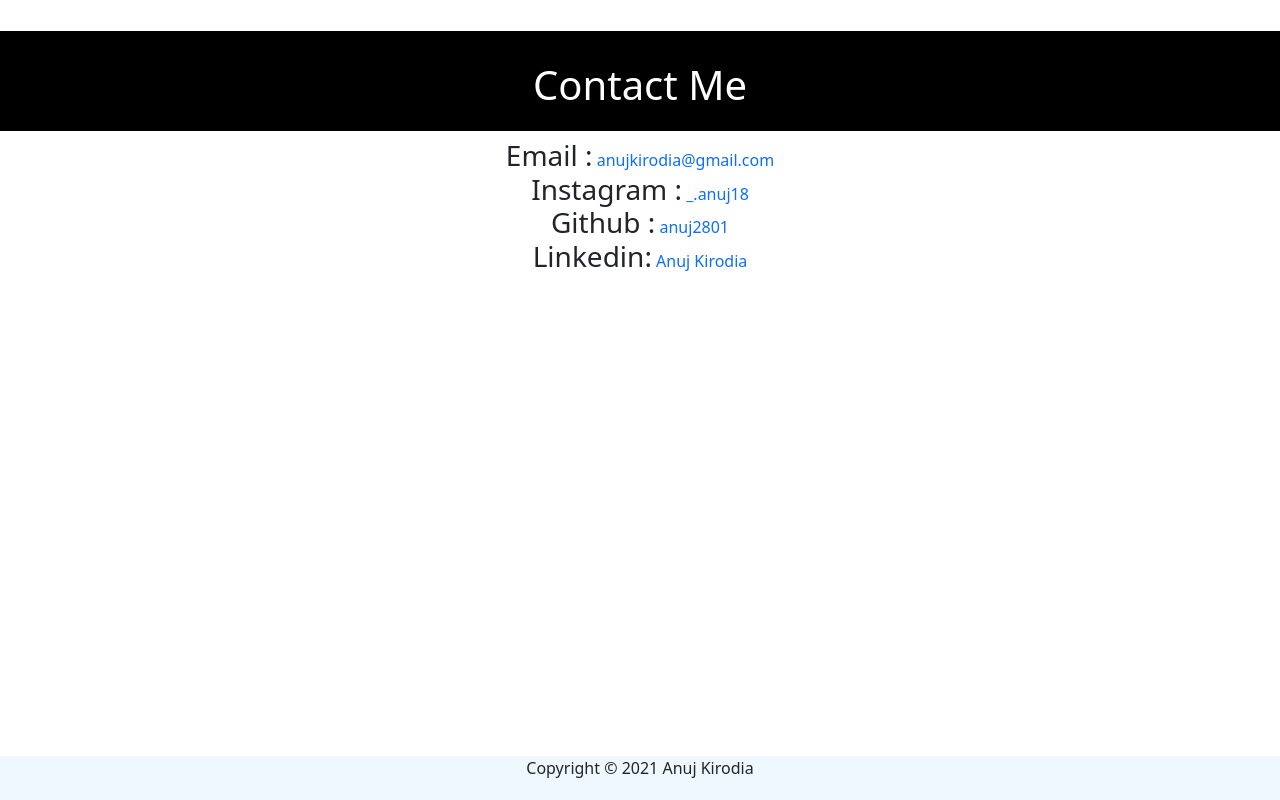
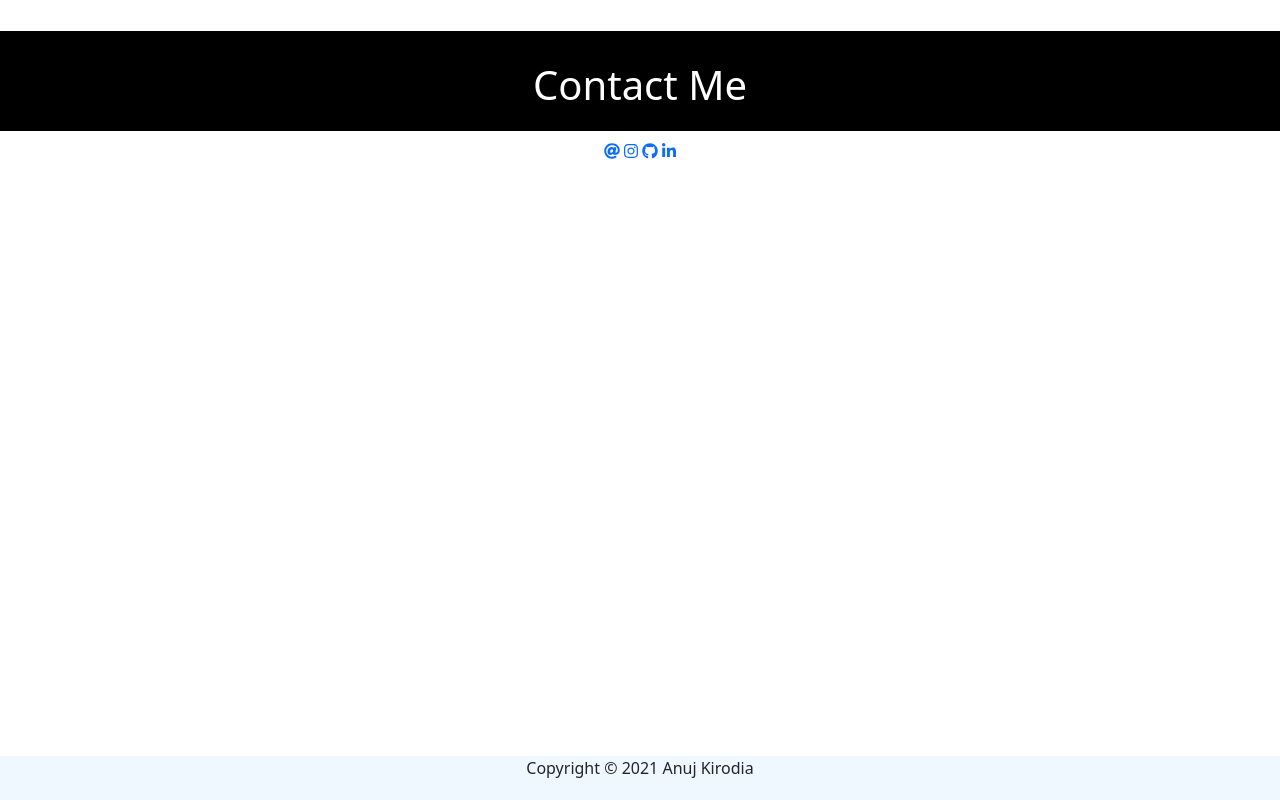
Before and after one commit to anuj2801/Portfolio, a plain HTML site: page index.html in a window 1280 px wide. Shown: the part 2144-2944 px from the top of the page. Drawn offline with nearby package versions, Linux system fonts and the light colour scheme.

Commit message:
Added Font awesome icons in Contact me

```diff
--- a/index.html
+++ b/index.html
@@ -3,18 +3,27 @@
   <head>
     <meta charset="utf-8" />
     <title>Anuj Kirodia</title>
+
     <link rel="icon" href="images/favicon.ico" />
+
     <link
       href="https://cdn.jsdelivr.net/npm/bootstrap@5.1.3/dist/css/bootstrap.min.css"
       rel="stylesheet"
       integrity="sha384-1BmE4kWBq78iYhFldvKuhfTAU6auU8tT94WrHftjDbrCEXSU1oBoqyl2QvZ6jIW3"
       crossorigin="anonymous"
     />
+
     <link rel="stylesheet" href="css/styles.css" />
+
     <script
       src="https://cdn.jsdelivr.net/npm/bootstrap@5.1.3/dist/js/bootstrap.bundle.min.js"
       integrity="sha384-ka7Sk0Gln4gmtz2MlQnikT1wXgYsOg+OMhuP+IlRH9sENBO0LRn5q+8nbTov4+1p"
       crossorigin="anonymous"
+    ></script>
+
+    <script
+      src="https://use.fontawesome.com/releases/v5.15.4/js/all.js"
+      data-auto-replace-svg="nest"
     ></script>
   </head>
   <body>
@@ -157,18 +166,11 @@
     </div>
     <div class="contact_me" id="contact_me" align="center">
       <h1 id="contact_me_heading">Contact Me</h1>
-      <h3 id="email">Email :</h3>
-      <a href="mailto: anujkirodia@gmail.com">anujkirodia@gmail.com</a>
-      <br />
-      <h3 id="email">Instagram :</h3>
-      <a href="https://www.instagram.com/_.anuj18/">_.anuj18</a>
-      <br />
-      <h3 id="email">Github :</h3>
-      <a href="https://github.com/anuj2801">anuj2801</a>
-      <br />
-      <h3 id="email">Linkedin:</h3>
-      <a href="https://www.linkedin.com/in/anuj-kirodia-4a28921b9/"
-        >Anuj Kirodia</a
+      <a href="mailto: anujkirodia@gmail.com" target="_blank"><i class="fas fa-at"></i></a>
+      <a href="https://www.instagram.com/_.anuj18/" target="_blank"><i class="fab fa-instagram"></i></a>
+      <a href="https://github.com/anuj2801" target="_blank"><i class="fab fa-github"></i></a>
+      <a href="https://www.linkedin.com/in/anuj-kirodia-4a28921b9/" target="_blank"
+        ><i class="fab fa-linkedin-in"></i></a
       >
     </div>
     <div class="footer" align="center">
```
